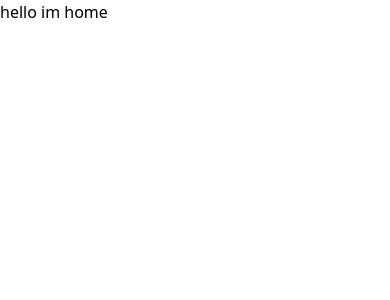
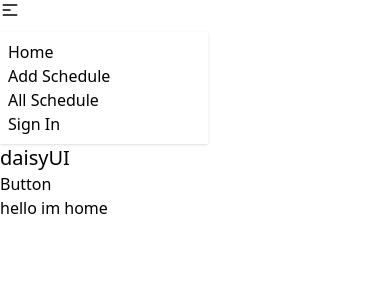
Before and after one commit to mdriyajulislamakash11/Owner-avatar-Mailstone-10-Conceptual-session-day-02-full-projects-client-site, a React (Vite) app: page / in a window 390 px wide. Shown: the top 300 px of the page. Built offline with nearby package versions, Linux system fonts and the light colour scheme.

Commit message:
navber setup

```diff
--- a/src/components/MainLayouts.jsx
+++ b/src/components/MainLayouts.jsx
@@ -1,5 +1,6 @@
 import React from 'react';
 import { Outlet } from 'react-router-dom';
+import Navber from '../pages/Navber';
 
 const MainLayouts = () => {
 
@@ -9,7 +10,7 @@
 
             {/* navber */}
             <div className=''>
-
+                <Navber />
             </div>
 
             <div className=''>
--- /dev/null
+++ b/src/pages/Navber.jsx
@@ -0,0 +1,63 @@
+import React from "react";
+import { NavLink } from "react-router-dom";
+
+const Navber = () => {
+  const links = (
+    <>
+      <li>
+        <NavLink to="/">Home</NavLink>
+      </li>
+      <li>
+        <NavLink to="/addSchedule">Add Schedule</NavLink>
+      </li>
+      <li>
+        <NavLink to="/allSchedule">All Schedule</NavLink>
+      </li>
+      <li>
+        <NavLink to="/signIn">Sign In</NavLink>
+      </li>
+    </>
+  );
+
+  return (
+    <div>
+      <div className="navbar bg-base-100">
+        <div className="navbar-start">
+          <div className="dropdown">
+            <div tabIndex={0} role="button" className="btn btn-ghost lg:hidden">
+              <svg
+                xmlns="http://www.w3.org/2000/svg"
+                className="h-5 w-5"
+                fill="none"
+                viewBox="0 0 24 24"
+                stroke="currentColor"
+              >
+                <path
+                  strokeLinecap="round"
+                  strokeLinejoin="round"
+                  strokeWidth="2"
+                  d="M4 6h16M4 12h8m-8 6h16"
+                />
+              </svg>
+            </div>
+            <ul
+              tabIndex={0}
+              className="menu menu-sm dropdown-content bg-base-100 rounded-box z-[1] mt-3 w-52 p-2 shadow"
+            >
+              {links}
+            </ul>
+          </div>
+          <a className="btn btn-ghost text-xl">daisyUI</a>
+        </div>
+        <div className="navbar-center hidden lg:flex">
+          <ul className="menu menu-horizontal px-1">{links}</ul>
+        </div>
+        <div className="navbar-end">
+          <a className="btn">Button</a>
+        </div>
+      </div>
+    </div>
+  );
+};
+
+export default Navber;
```
